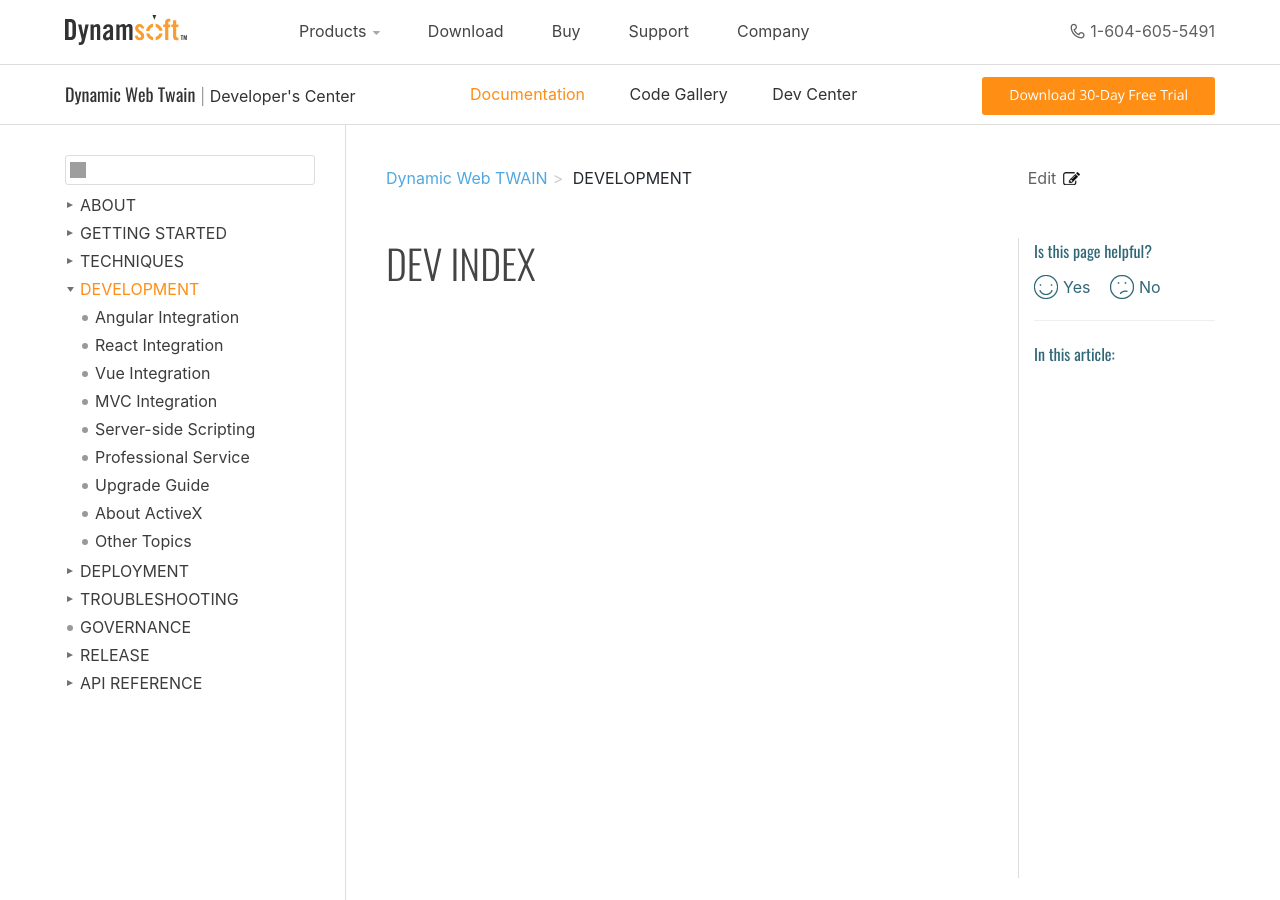
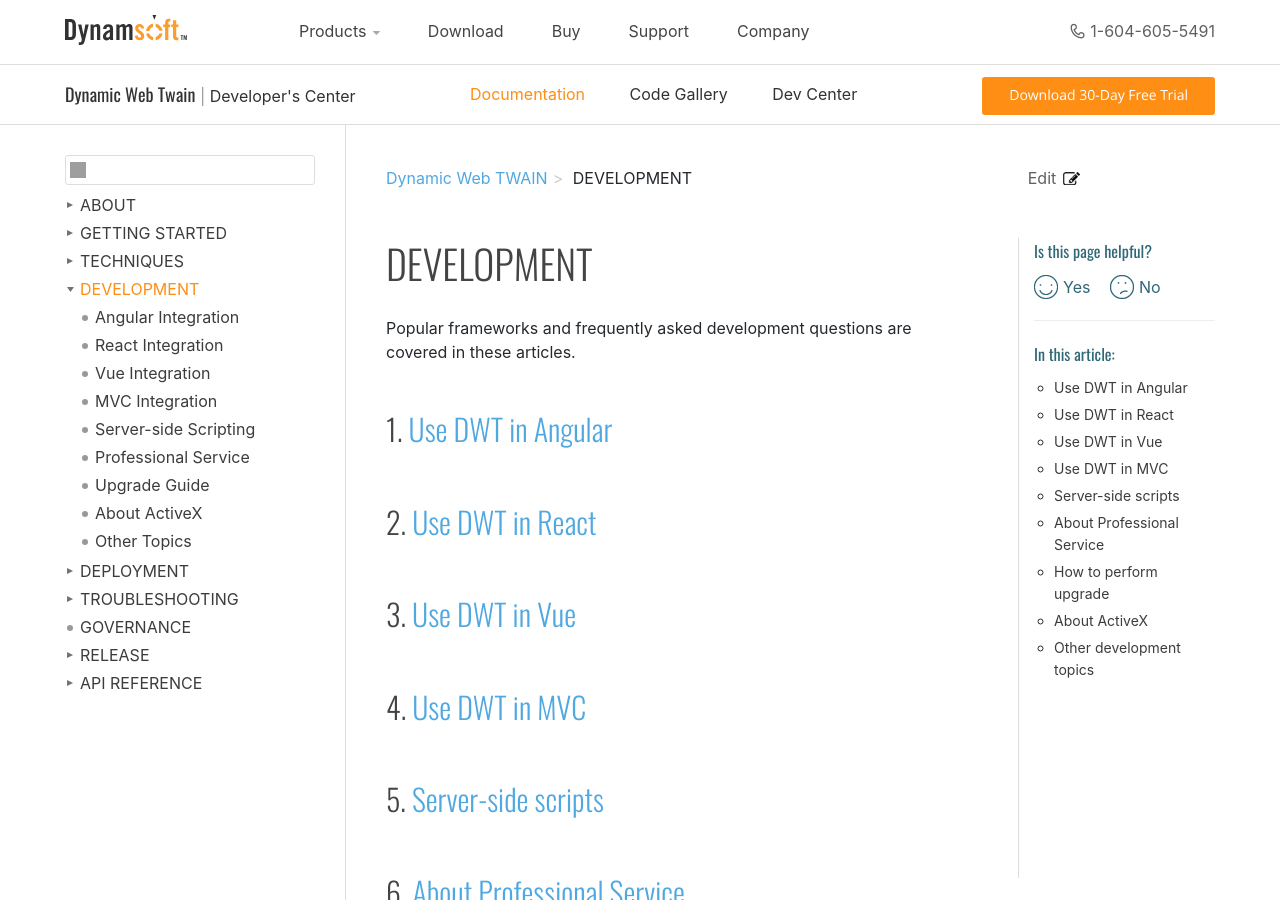
Before and after one commit to ztyyLV/web-twain-docs, a Jekyll site: the page built from indepth/development/dev-index.md, in a window 1280 px wide and 900 px high. Built offline with Jekyll 4.4.1, drawn with Linux system fonts in a browser that asks for light colours; comment, search, counter and statistics services are not loaded; some of the changed text lies outside the part shown; grey boxes are pictures that could not be loaded.

Commit message:
reviewing 031 add dev index

```diff
--- a/indepth/development/dev-index.md
+++ b/indepth/development/dev-index.md
@@ -1,8 +1,30 @@
 ---
 layout: default-layout
 needAutoGenerateSidebar: true
-description: "TOADD"
-title: "TOADD"
+title: Dynamic Web TWAIN Development - Index
+keywords: Dynamic Web TWAIN, Documentation, Development
+breadcrumbText: Development
+description: Dynamic Web TWAIN SDK Documentation Development Index Page
 ---
 
-# DEV INDEX
+# DEVELOPMENT
+
+Popular frameworks and frequently asked development questions are covered in these articles.
+
+## [Use DWT in Angular]({{site.indepth}}development/angular.html)
+
+## [Use DWT in React]({{site.indepth}}development/react.html)
+
+## [Use DWT in Vue]({{site.indepth}}development/vue.html)
+
+## [Use DWT in MVC ]({{site.indepth}}development/mvc.html)
+
+## [Server-side scripts]({{site.indepth}}development/Server-script.html)
+
+## [About Professional Service]({{site.indepth}}development/Pro-service.html)
+
+## [How to perform upgrade]({{site.indepth}}development/upgrade.html)
+
+## [About ActiveX]({{site.indepth}}development/activex.html)
+
+## [Other development topics]({{site.indepth}}development/topics.html)
```
